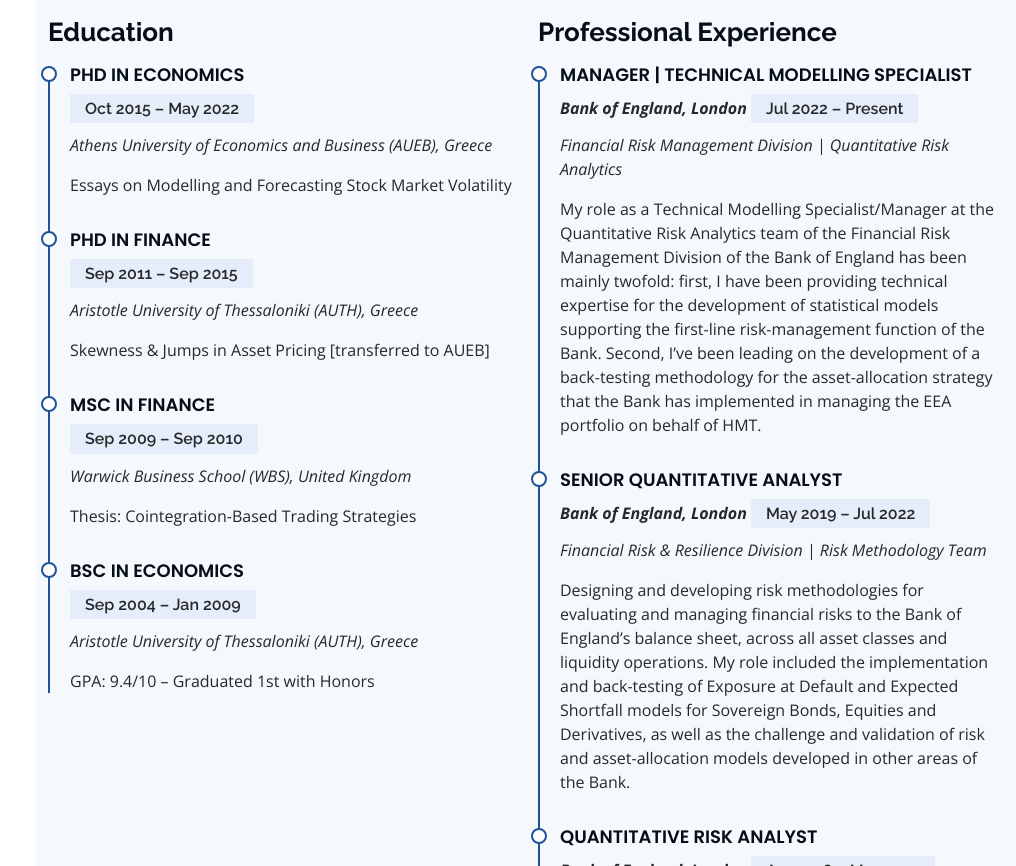
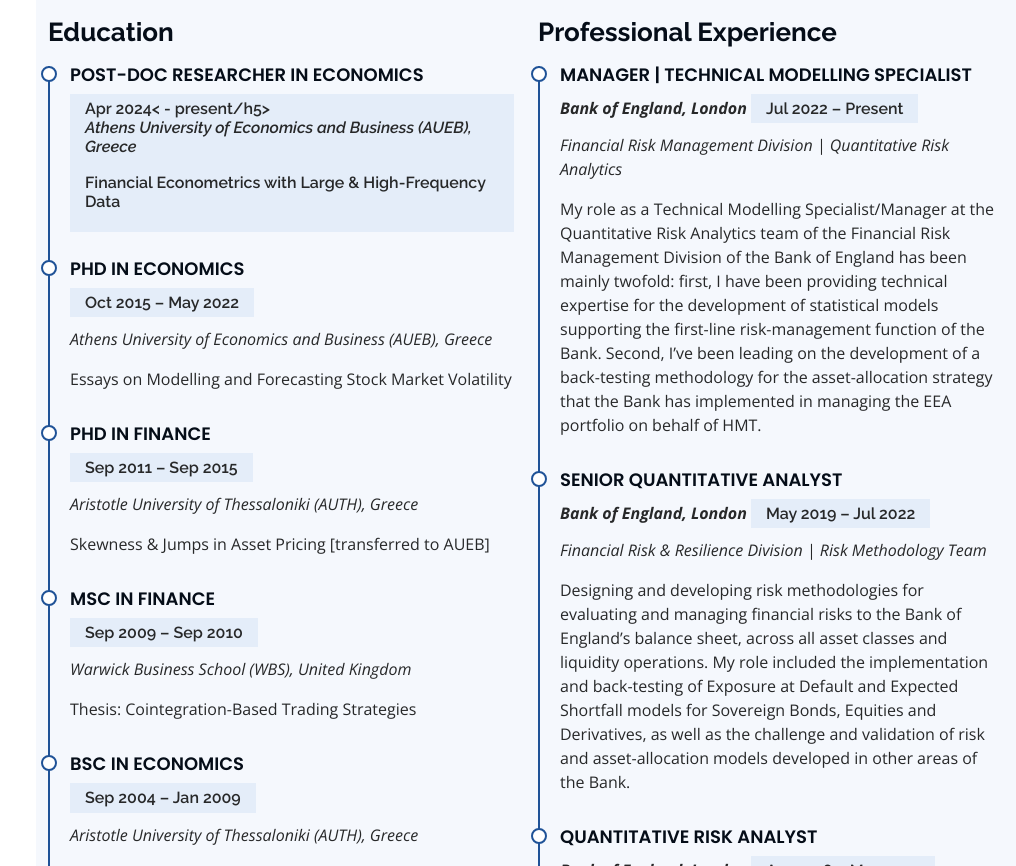
Before and after one commit to johnpapantonis/papantonis.github.io, a plain HTML site: page index.html in a window 1280 px wide. Shown: the part 1028-1894 px from the top of the page, without its empty margins (264-1280 px from the left). Drawn offline with nearby package versions, Linux system fonts and the light colour scheme.

Commit message:
added post-doc

```diff
--- a/index.html
+++ b/index.html
@@ -115,6 +115,12 @@
         <div class="row">
           <div class="col-lg-6" data-aos="fade-up">
             <h3 class="resume-title">Education</h3>
+            <div class="resume-item">
+              <h4>Post-Doc Researcher in Economics</h4>
+              <h5>Apr 2024< - present/h5>
+              <p><em>Athens University of Economics and Business (AUEB), Greece</em></p>
+              <p>Financial Econometrics with Large & High-Frequency Data</p>
+            </div>
             <div class="resume-item">
               <h4>PhD in Economics</h4>
               <h5>Oct 2015 – May 2022</h5>
```
